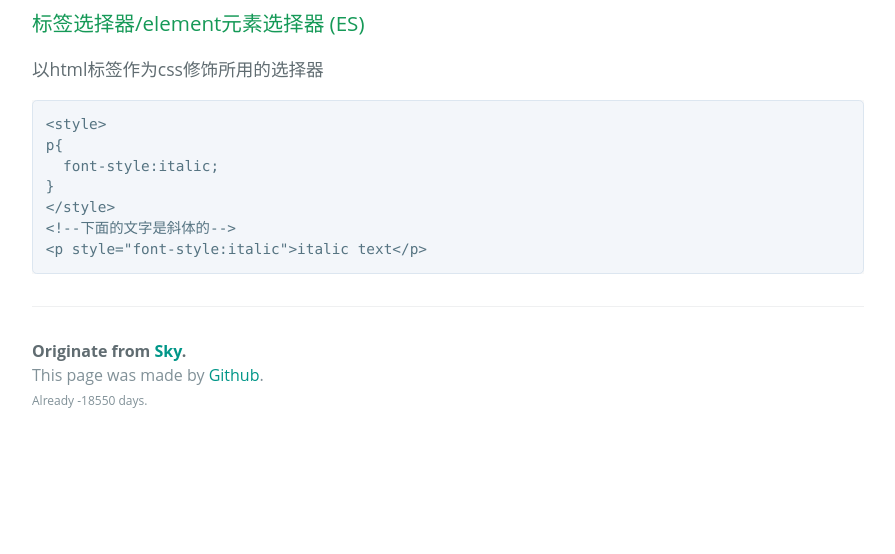
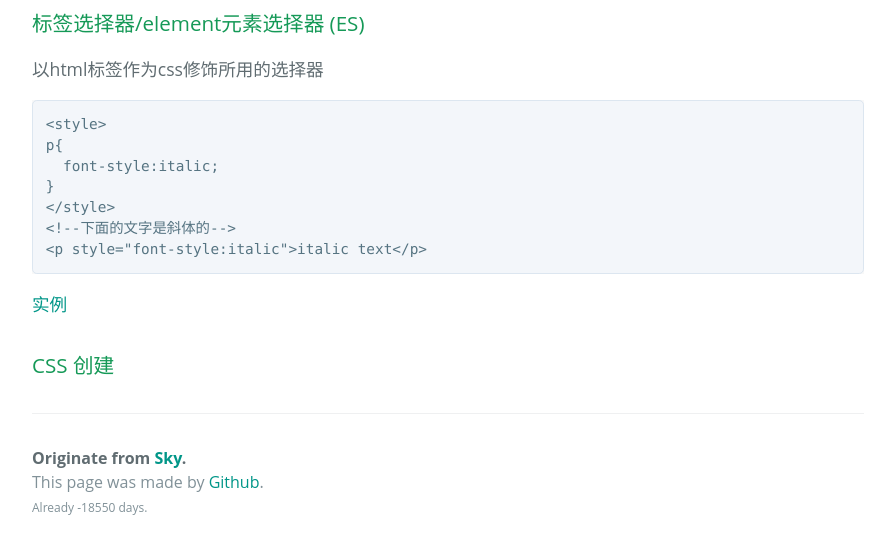
Before and after one commit to NishikinoSky/NishikinoSky.github.io, a Jekyll site: the page built from _posts/2021-5-10-CSS.md, in a window 1280 px wide and 900 px high, scrolled down 1892 px, cut to the strip 334-888 px from the top of the window. Shown: the whole strip, without its empty margins (192-1087 px from the left). Built offline with Jekyll 4.4.1, drawn with Linux system fonts in a browser that asks for light colours; some web fonts are replaced; before the commit the page ends 2685 px from its top, so only the background shows below that.

Commit message:
Update 2021-5-10-CSS.md

```diff
--- a/_posts/2021-5-10-CSS.md
+++ b/_posts/2021-5-10-CSS.md
@@ -44,3 +44,7 @@ class可以在多个元素中使用，以 . 显示
     </style>
     <!--下面的文字是斜体的-->
     <p style="font-style:italic">italic text</p>
+
+[实例](https://www.runoob.com/css/css-id-class.html)
+
+### CSS 创建
```
